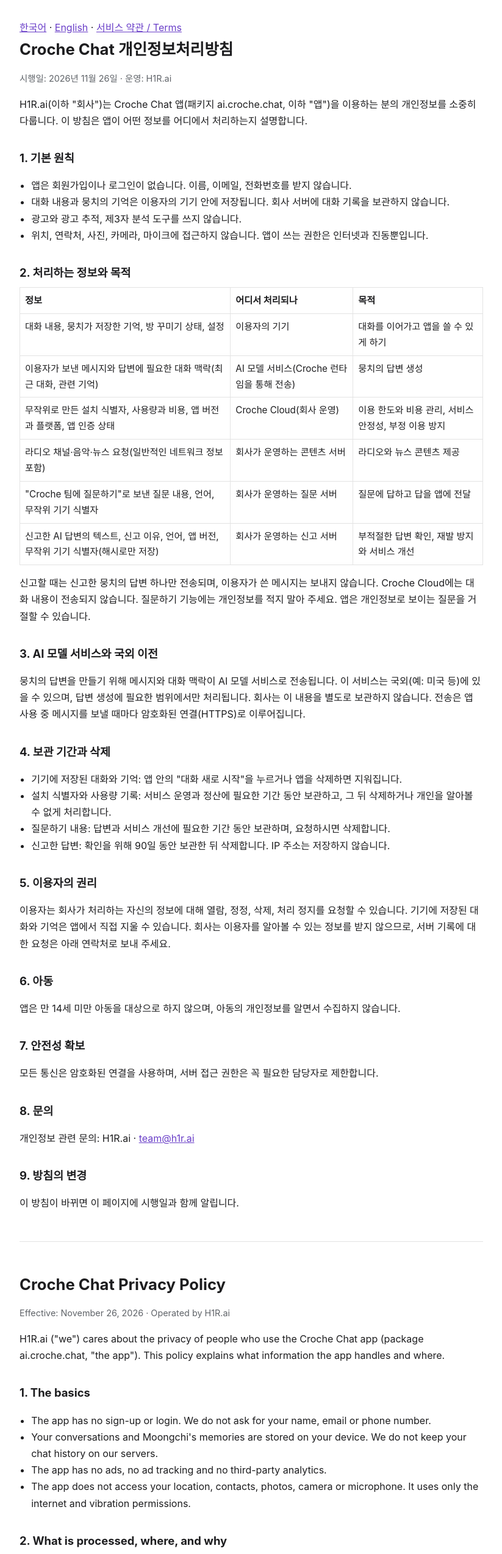
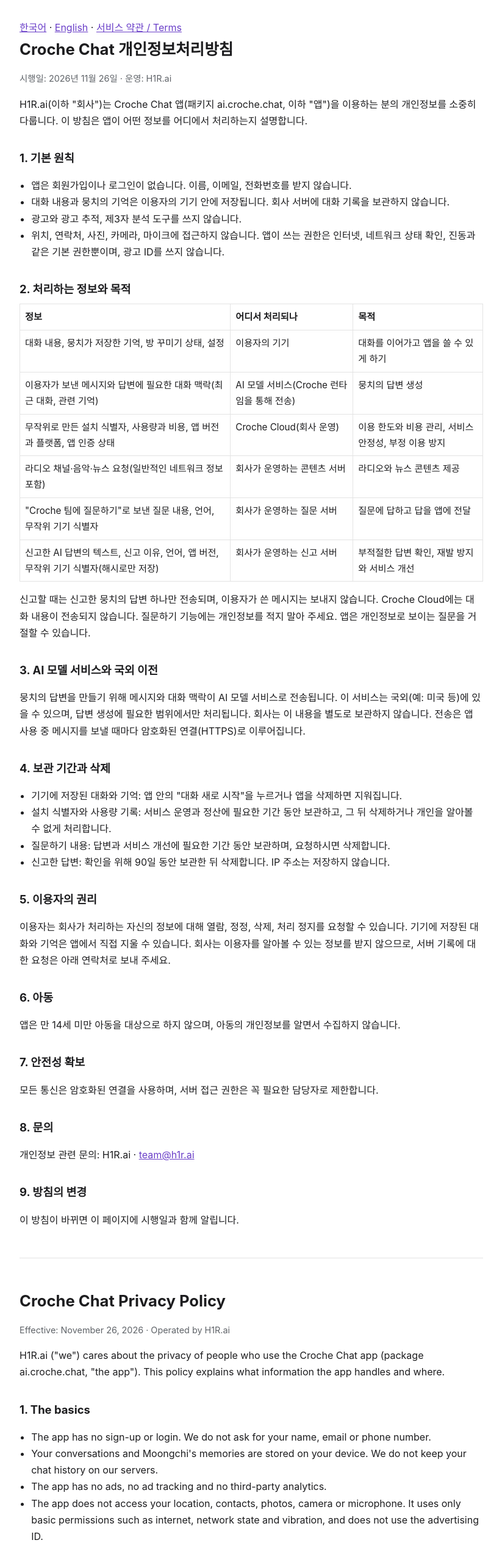
Before and after one commit to H1R-AI/croche-chat-privacy, a plain HTML site: page index.html in a window 1280 px wide. Shown: the top 2549 px of the page at 61% size, without its empty margins (228-1051 px from the left). Drawn offline with Linux system fonts and the light colour scheme.

Commit message:
State the app's basic permissions and that it does not use the advertising ID
Co-Authored-By: Claude Opus 5.5 <noreply@anthropic.com>

```diff
--- a/index.html
+++ b/index.html
@@ -34,7 +34,7 @@
   <li>앱은 회원가입이나 로그인이 없습니다. 이름, 이메일, 전화번호를 받지 않습니다.</li>
   <li>대화 내용과 뭉치의 기억은 이용자의 기기 안에 저장됩니다. 회사 서버에 대화 기록을 보관하지 않습니다.</li>
   <li>광고와 광고 추적, 제3자 분석 도구를 쓰지 않습니다.</li>
-  <li>위치, 연락처, 사진, 카메라, 마이크에 접근하지 않습니다. 앱이 쓰는 권한은 인터넷과 진동뿐입니다.</li>
+  <li>위치, 연락처, 사진, 카메라, 마이크에 접근하지 않습니다. 앱이 쓰는 권한은 인터넷, 네트워크 상태 확인, 진동과 같은 기본 권한뿐이며, 광고 ID를 쓰지 않습니다.</li>
 </ul>
 
 <h2>2. 처리하는 정보와 목적</h2>
@@ -89,7 +89,7 @@
   <li>The app has no sign-up or login. We do not ask for your name, email or phone number.</li>
   <li>Your conversations and Moongchi's memories are stored on your device. We do not keep your chat history on our servers.</li>
   <li>The app has no ads, no ad tracking and no third-party analytics.</li>
-  <li>The app does not access your location, contacts, photos, camera or microphone. It uses only the internet and vibration permissions.</li>
+  <li>The app does not access your location, contacts, photos, camera or microphone. It uses only basic permissions such as internet, network state and vibration, and does not use the advertising ID.</li>
 </ul>
 
 <h2>2. What is processed, where, and why</h2>
```
